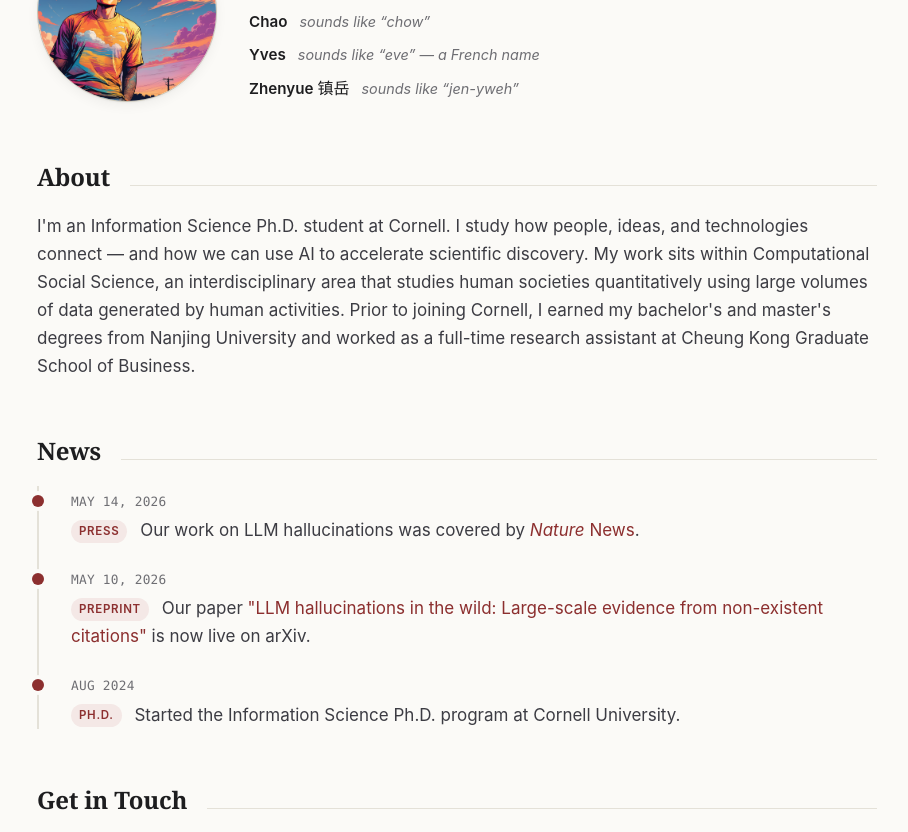
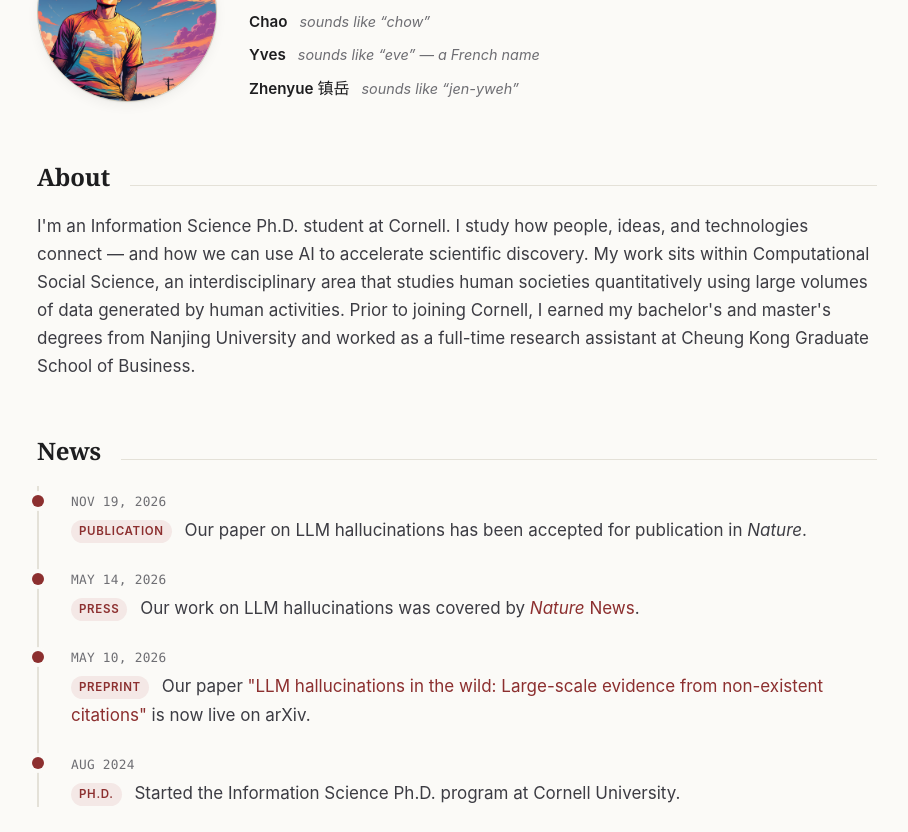
Before and after one commit to zzhenyue/zzhenyue.github.io, a plain HTML site: page index.html in a window 1280 px wide. Shown: the part 230-1062 px from the top of the page, without its empty margins (183-1091 px from the left). Drawn offline with Linux system fonts and the light colour scheme.

Commit message:
Add Nature acceptance news

```diff
--- a/index.html
+++ b/index.html
@@ -61,6 +61,10 @@
       <div class="section-title"><h2>News</h2></div>
       <ul class="news-list">
         <li class="news-item">
+          <div class="news-date">Nov 19, 2026</div>
+          <p class="news-body"><span class="news-tag">Publication</span> Our paper on LLM hallucinations has been accepted for publication in <em>Nature</em>.</p>
+        </li>
+        <li class="news-item">
           <div class="news-date">May 14, 2026</div>
           <p class="news-body"><span class="news-tag">Press</span> Our work on LLM hallucinations was covered by <a href="https://www.nature.com/articles/d41586-026-01545-1" rel="noopener" target="_blank"><em>Nature</em> News</a>.</p>
         </li>
```
